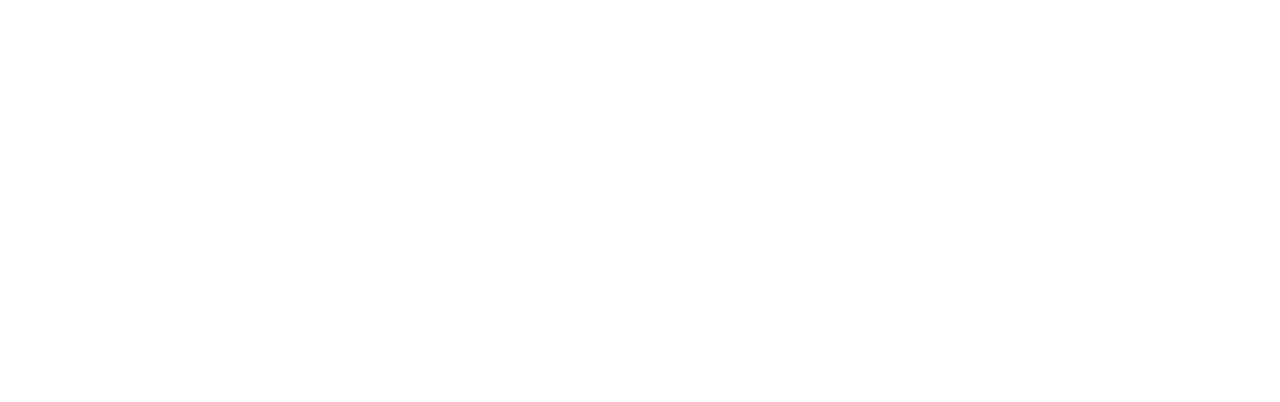
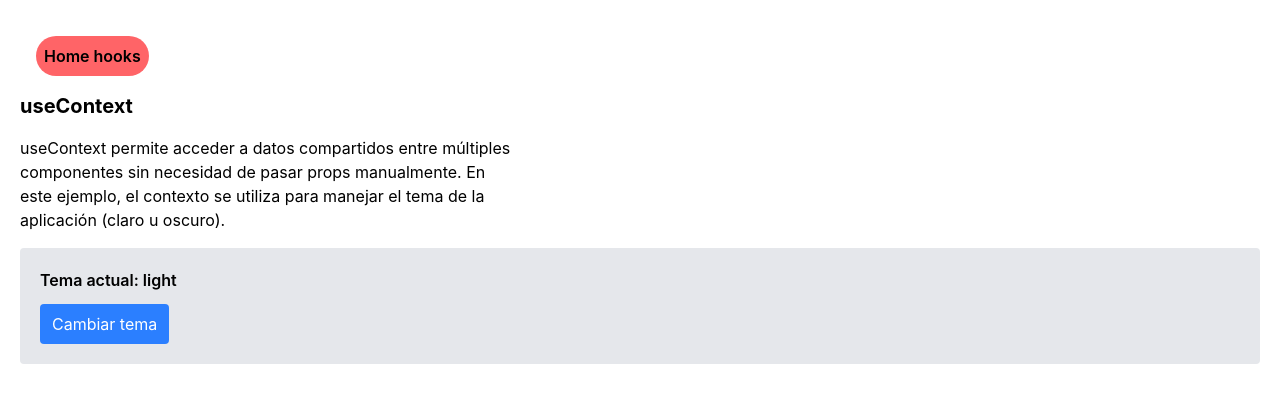
Before and after one commit to Jhosett/Prueba_React_Instalacion, a React app in the folder frontend/: page /useContext in a window 1280 px wide. Before the commit this address had no page. Shown: the top 402 px of the page. Built offline with nearby package versions, Linux system fonts and the light colour scheme; the HTML template or start-up script is replaced by a standard one.

Commit message:
Hook useContext listo

```diff
--- a/frontend/src/App.jsx
+++ b/frontend/src/App.jsx
@@ -21,6 +21,7 @@ import HookUseOptimistic from './playground/HookUseOptimistic'
 import HookUseFormStatus from './playground/HookUseFormStatus'
 import HookUseActionState from './playground/HookUseActionState'
 import HookUseDebugValue from './playground/HookUseDebugValue'
+import HookUseContext from './playground/HookUseContex'
 
 
 function App() {
@@ -46,6 +47,7 @@ function App() {
         <Route path='/useFormStatus' element={<HookUseFormStatus/>}></Route>
         <Route path='/useActionState' element={<HookUseActionState/>}></Route>
         <Route path="/useDebugValue" element={<HookUseDebugValue/>}></Route>
+        <Route path="/useContext" element={<HookUseContext/>}></Route>
       </Routes>
     </BrowserRouter>
   )
--- a/frontend/src/components/HookTable.jsx
+++ b/frontend/src/components/HookTable.jsx
@@ -84,6 +84,12 @@ export default function HookTable() {
       categoria: "Efectos"
     },
     {
+      hook: "useContext",
+      ruta: "/useContext",
+      descripcion: "Permite acceder a valores compartidos mediante el Context API sin pasar props manualmente.",
+      categoria: "Contexto"
+    },
+    {
       hook: "Use",
       ruta: "/use",
       descripcion: "permite leer el valor de un recurso (como una Promesa o un Contexto) directamente durante el renderizado.",
--- /dev/null
+++ b/frontend/src/playground/HookUseContex.jsx
@@ -0,0 +1,70 @@
+import { createContext, useContext, useState } from "react";
+import { useNavigate } from "react-router-dom";
+
+//Crear el contexto
+const ThemeContext = createContext();
+
+//Componente hijo que usa el contexto
+function ThemeDisplay() {
+
+  const { theme, toggleTheme } = useContext(ThemeContext);
+
+  return (
+    <div
+      className={
+        theme === "dark"
+          ? "bg-black text-white p-5 rounded mt-4"
+          : "bg-gray-200 text-black p-5 rounded mt-4"
+      }
+    >
+      <p className="font-semibold">Tema actual: {theme}</p>
+
+      <button
+        onClick={toggleTheme}
+        className="bg-blue-500 text-white px-3 py-2 rounded mt-3"
+      >
+        Cambiar tema
+      </button>
+    </div>
+  );
+}
+
+//Componente principal
+export default function HookUseContext() {
+
+  const navigate = useNavigate();
+  const [theme, setTheme] = useState("light");
+
+  const toggleTheme = () => {
+    setTheme(theme === "light" ? "dark" : "light");
+  };
+
+  return (
+    <ThemeContext.Provider value={{ theme, toggleTheme }}>
+
+      <div className="p-5">
+
+        <button
+          onClick={() => navigate(-1)}
+          className="p-2 bg-red-400 rounded-3xl m-4 font-semibold"
+        >
+          Home hooks
+        </button>
+
+        <h1 className="text-xl font-bold mb-4">useContext</h1>
+
+        <p className="w-[40%]">
+          useContext permite acceder a datos compartidos entre múltiples
+          componentes sin necesidad de pasar props manualmente. En este ejemplo,
+          el contexto se utiliza para manejar el tema de la aplicación
+          (claro u oscuro).
+        </p>
+
+        {/* Componente que consume el contexto */}
+        <ThemeDisplay />
+
+      </div>
+
+    </ThemeContext.Provider>
+  );
+}
```
